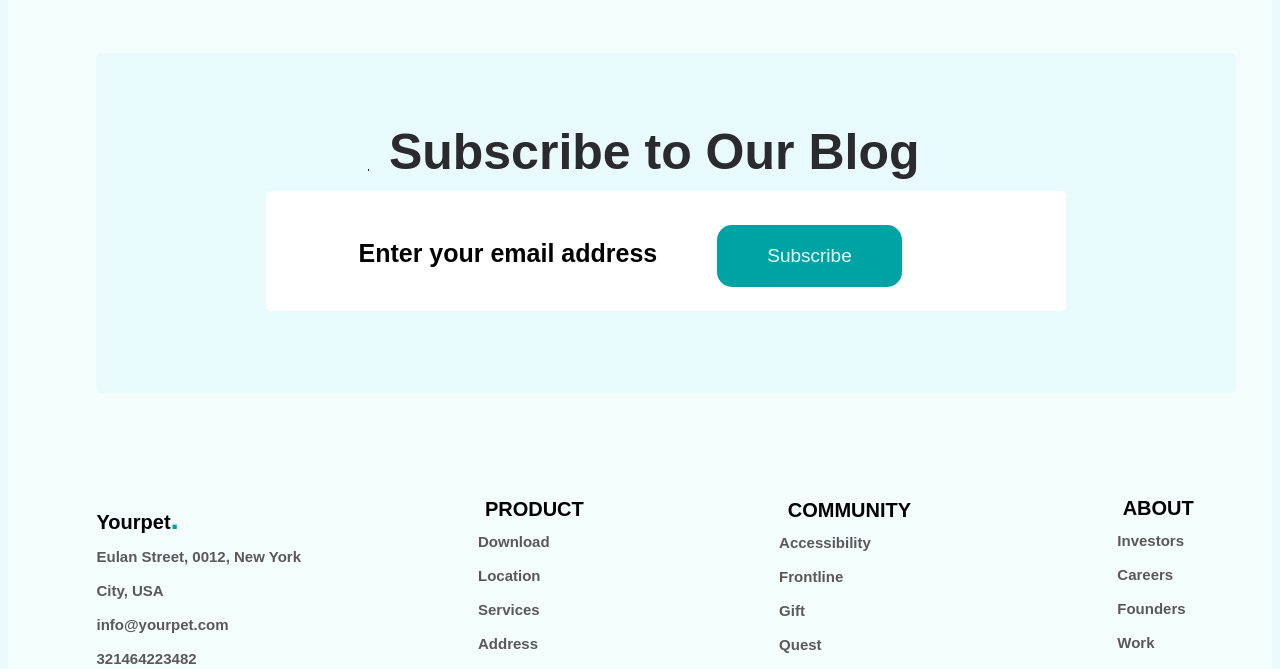
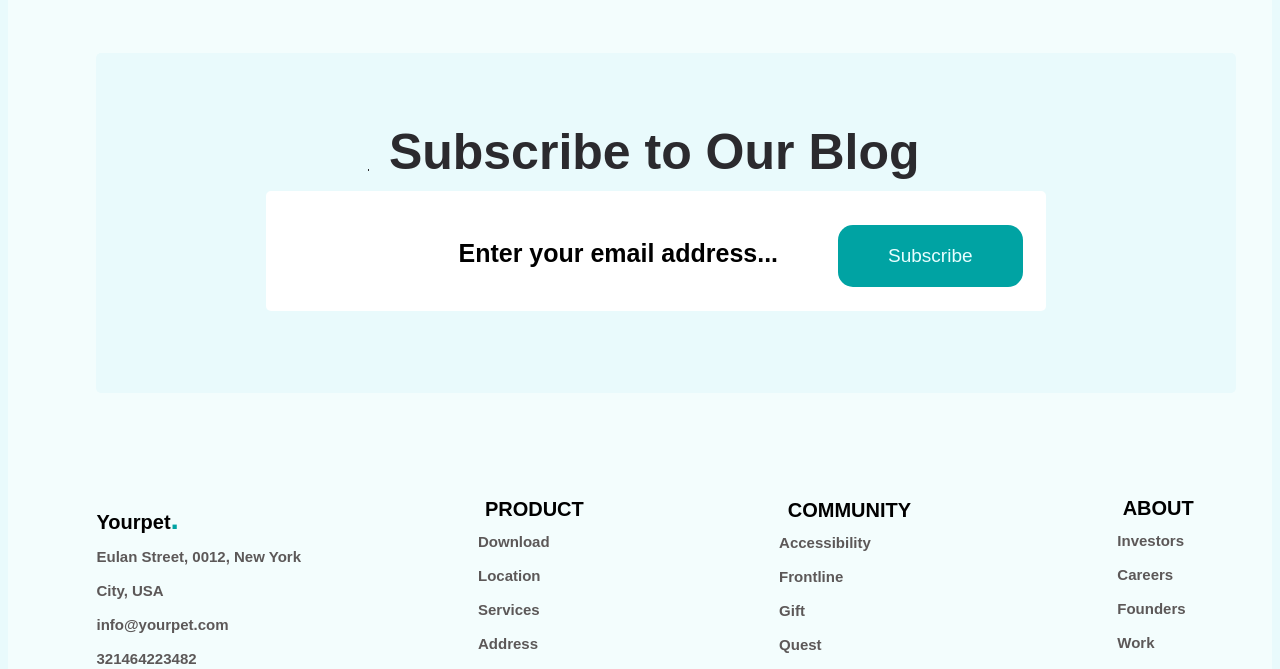
Before and after one commit to CudraMohamed/Veterinary-Web-Page, a plain HTML site: page index.html in a window 1280 px wide. Shown: the part 3989-4658 px from the top of the page. Drawn offline with Linux system fonts and the light colour scheme.

Commit message:
subscribe button changes

```diff
--- a/index.html
+++ b/index.html
@@ -21,7 +21,6 @@
           </ul>
         </nav>
         <div id="logo">
-            <!-- <li>Yourpet</li> -->
             <h1>Yourpet<span>.</span></h1>
 
         </div>
@@ -159,7 +158,7 @@
     <div class="search-bar">
         <h3>Subscribe to Our Blog</h3>
         <div class="bar1">
-            <h1>Enter your email address<button>Subscribe</button></h1>
+            <h1>Enter your email address...<button>Subscribe</button></h1>
         </div>
     </div>
 
--- a/style.css
+++ b/style.css
@@ -342,7 +342,7 @@ h3 {
     border: 2px solid;
     background-color: white;
     border: none;
-    padding: 20px 150px 50px 50px;
+    padding: 20px 30px 50px 150px;
     border-radius: 5px;
 }
 .bar1 button{
```
